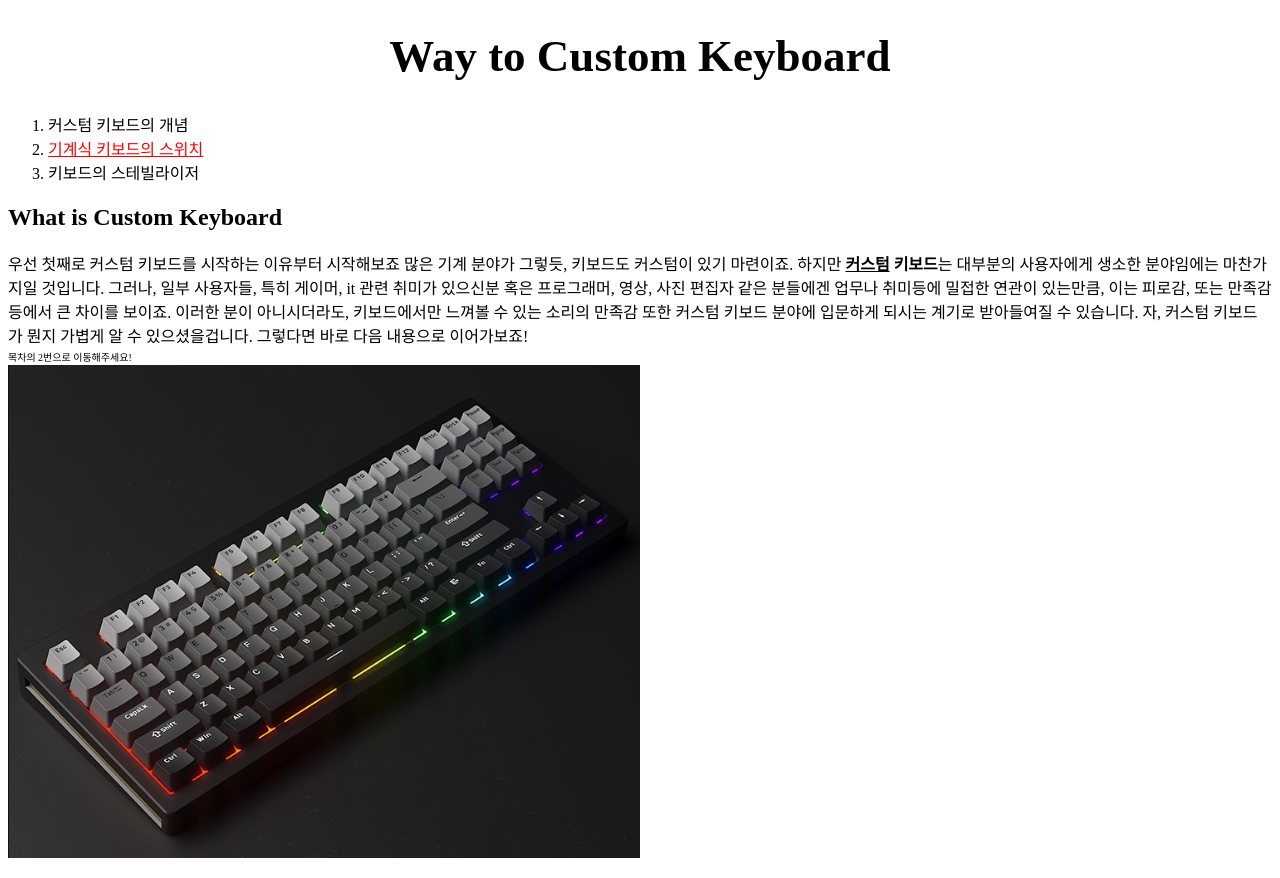
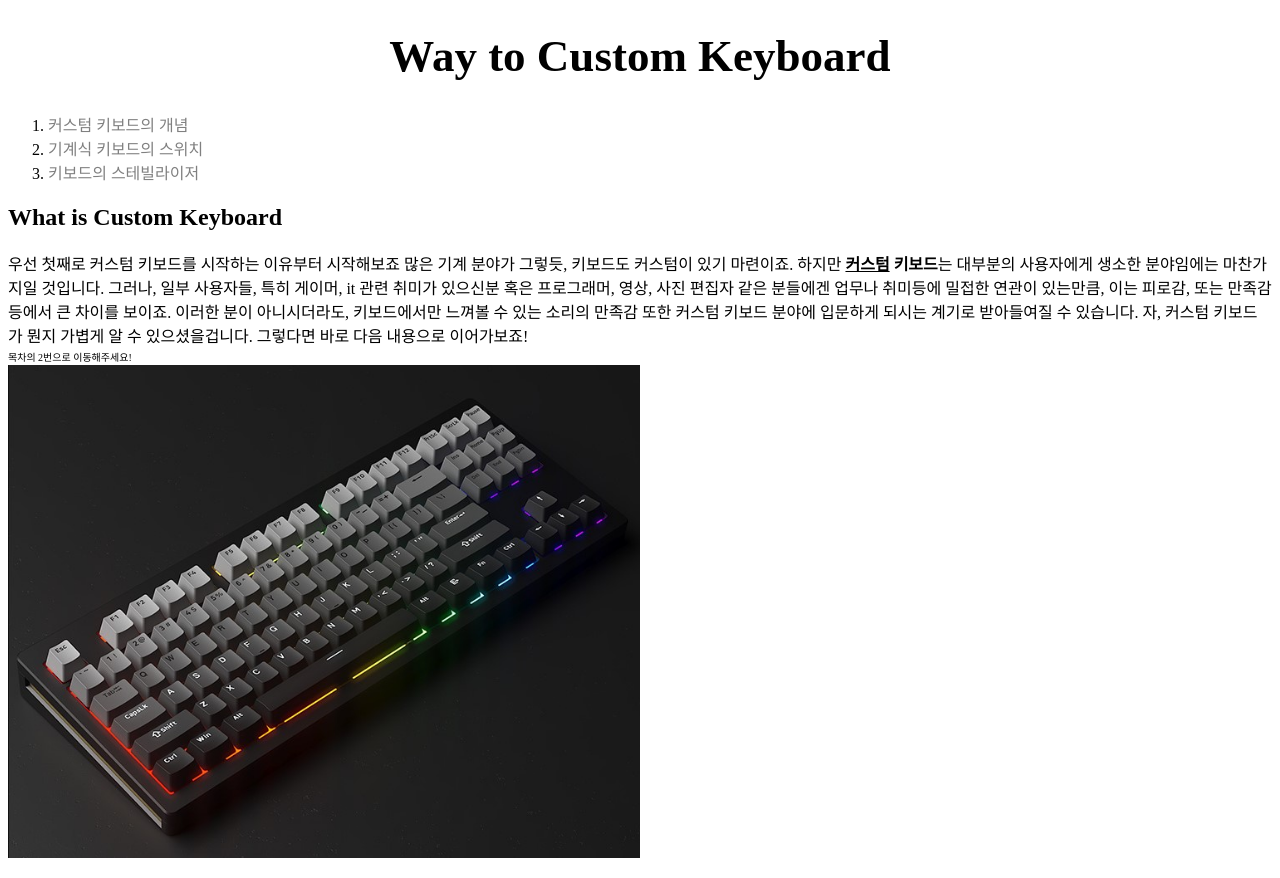
Before and after one commit to HYOMIN-E/first-web-dev, a plain HTML site: page 3.html in a window 1280 px wide. Drawn offline with Linux system fonts and the light colour scheme.

Commit message:
문장 형태 개선 및 제목 가운데 정렬+추가

```diff
--- a/3.html
+++ b/3.html
@@ -12,6 +12,9 @@
                 font-size: 45px;
                 text-align: center;
             }
+            .saw {
+                color: gray;
+            }
         </style>
     </head>
 
@@ -20,16 +23,10 @@
         <p>
             <h1><a href="index.html">Way to Custom Keyboard</a></h1>
             <ol>
-                <li><a href="1.html">커스텀 키보드의 개념</a></li>
-                <li><a href="2.html" style="color: red; text-decoration: underline;">기계식 키보드의 스위치</a></li>
-                <li><a href="3.html">키보드의 스테빌라이저</a></li>
+                <li><a href="1.html" class="saw">커스텀 키보드의 개념</a></li>
+                <li><a href="2.html" class="saw">기계식 키보드의 스위치</a></li>
+                <li><a href="3.html" class="saw">키보드의 스테빌라이저</a></li>
             </ol>
-            <!--<h1><a href="index.html">키덕양성소</a></h1>
-            <ol>
-                <li><a href="1.html"><font color="red>"커스텀 키보드의 개념</a><font></li>
-                <li><a href="2.html"><font color="red>기계식 키보드의 스위치<font></a></li>
-                <li><a href="3.html"><font color="red>키보드의 스테빌라이저<font></a></li>
-            </ol> -->
         </p>
         <h2>What is Custom Keyboard</h2>
         <p>
```
Also changed, not shown: 1.html (+6 -3 lines), 2.html (+6 -3 lines), index.html (+6 -3 lines).
